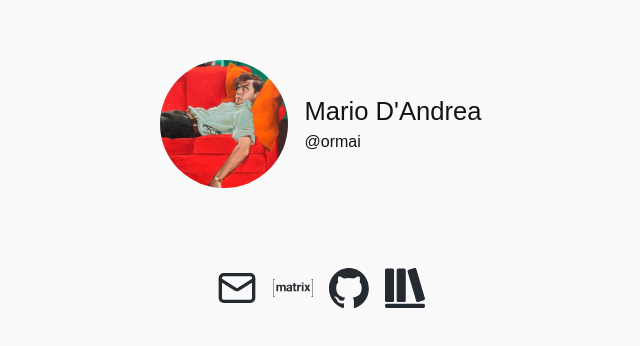
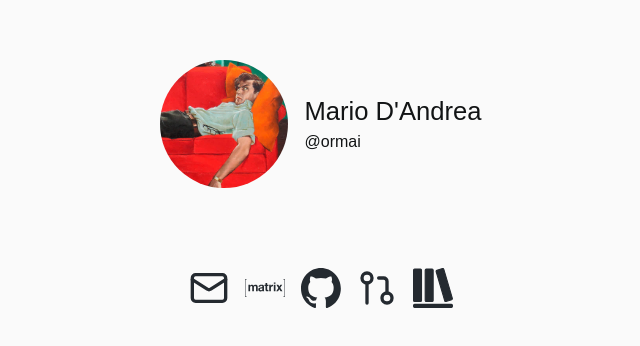
Before and after one commit to ormai/ormai.me, a website: page src/index.html in a window 1280 px wide. Shown: the part 214-560 px from the top of the page, without its empty margins (319-959 px from the left). Drawn offline with Linux system fonts and the light colour scheme.

Commit message:
add Forgejo instance link

```diff
--- a/src/index.html
+++ b/src/index.html
@@ -49,6 +49,7 @@
       <a href="mailto:mdandrea@disroot.org" title="Email"><img src="/static/mail.svg" alt="Email"></a>
       <a href="https://matrix.to/#/@ormai:matrix.org" title="Matrix"><img src="/static/matrix.svg" alt="Matrix"></a>
       <a href="https://github.com/ormai" title="GitHub"><img src="/static/github.svg" alt="GitHub"></a>
+      <a href="https://git.ormai.me/ormai" title="My self-hosted Forgejo instance"><img src="/static/git-pull-request.svg" alt="Forgejo"></a>
       <a href="https://app.thestorygraph.com/profile/ormai" title="The StoryGraph"><img src="/static/storygraph.svg" alt="The StoryGraph"></a>
     </section>
   </main>
```
Also changed, not shown: src/static/git-pull-request.svg (added).
